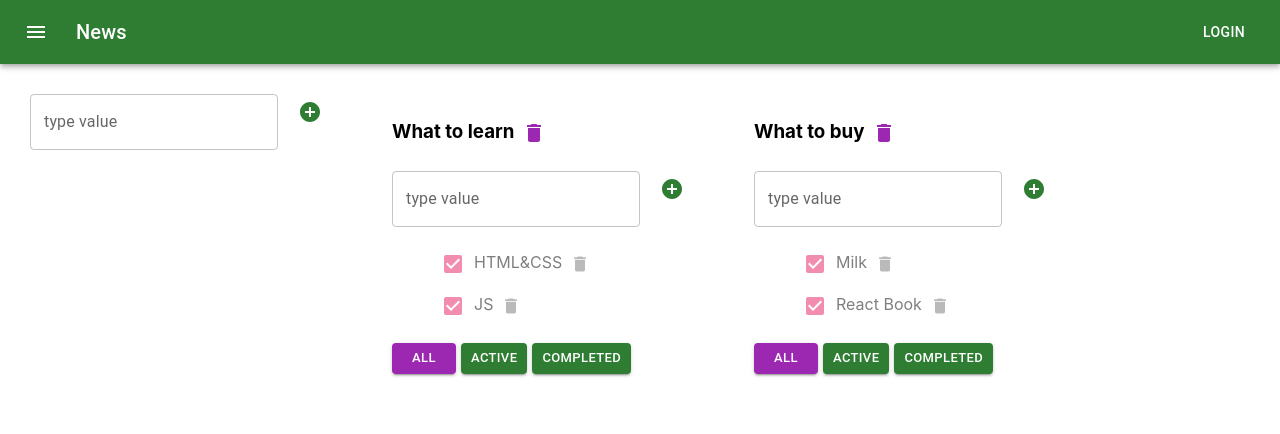
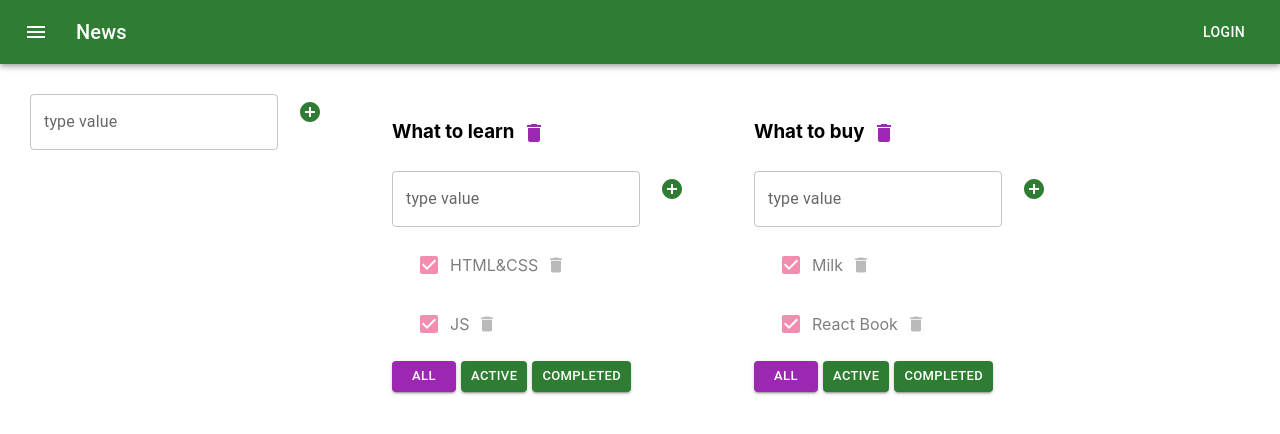
Before and after one commit to dktwho/1-todolist-mui, a React (Create React App) app: page / in a window 1280 px wide. Shown: the top 434 px of the page. Built offline with nearby package versions, Linux system fonts and the light colour scheme.

Commit message:
modified listItem

```diff
--- a/src/Todolist.tsx
+++ b/src/Todolist.tsx
@@ -2,7 +2,7 @@ import React, {ChangeEvent} from 'react';
 import {FilterValuesType} from './App';
 import {AddItemForm} from './AddItemForm';
 import {EditableSpan} from './EditableSpan';
-import {Button, Checkbox, IconButton} from '@mui/material';
+import {Button, Checkbox, IconButton, List, ListItem} from '@mui/material';
 import { Delete } from '@mui/icons-material';
 import { pink } from '@mui/material/colors';
 
@@ -48,7 +48,7 @@ export function Todolist(props: PropsType) {
             <IconButton color="secondary" onClick={removeTodolist}> <Delete /></IconButton>
         </h3>
         <AddItemForm addItem={addTask}/>
-        <ul>
+        <List>
             {
                 props.tasks.map(t => {
                     const onClickHandler = () => props.removeTask(t.id, props.id)
@@ -61,7 +61,7 @@ export function Todolist(props: PropsType) {
                     }
 
 
-                    return <div key={t.id} className={t.isDone ? "is-done" : ""}>
+                    return <ListItem key={t.id} className={t.isDone ? "is-done" : ""} sx={{mt: '1px'}} >
                         <Checkbox  sx={{
                             color: pink[800],
                             '&.Mui-checked': {
@@ -70,10 +70,10 @@ export function Todolist(props: PropsType) {
                         }}  defaultChecked color="success"  onChange={onChangeHandler} checked={t.isDone}/>
                         <EditableSpan value={t.title} onChange={onTitleChangeHandler}/>
                         <IconButton onClick={onClickHandler}><Delete fontSize="small" /></IconButton>
-                    </div>
+                    </ListItem>
                 })
             }
-        </ul>
+        </List>
         <div>
             <Button sx={{  mr: '5px'}} color={props.filter === 'all' ? 'secondary' : 'primary'} size={'small'} variant={'contained'}
                     onClick={onAllClickHandler}>All
```
